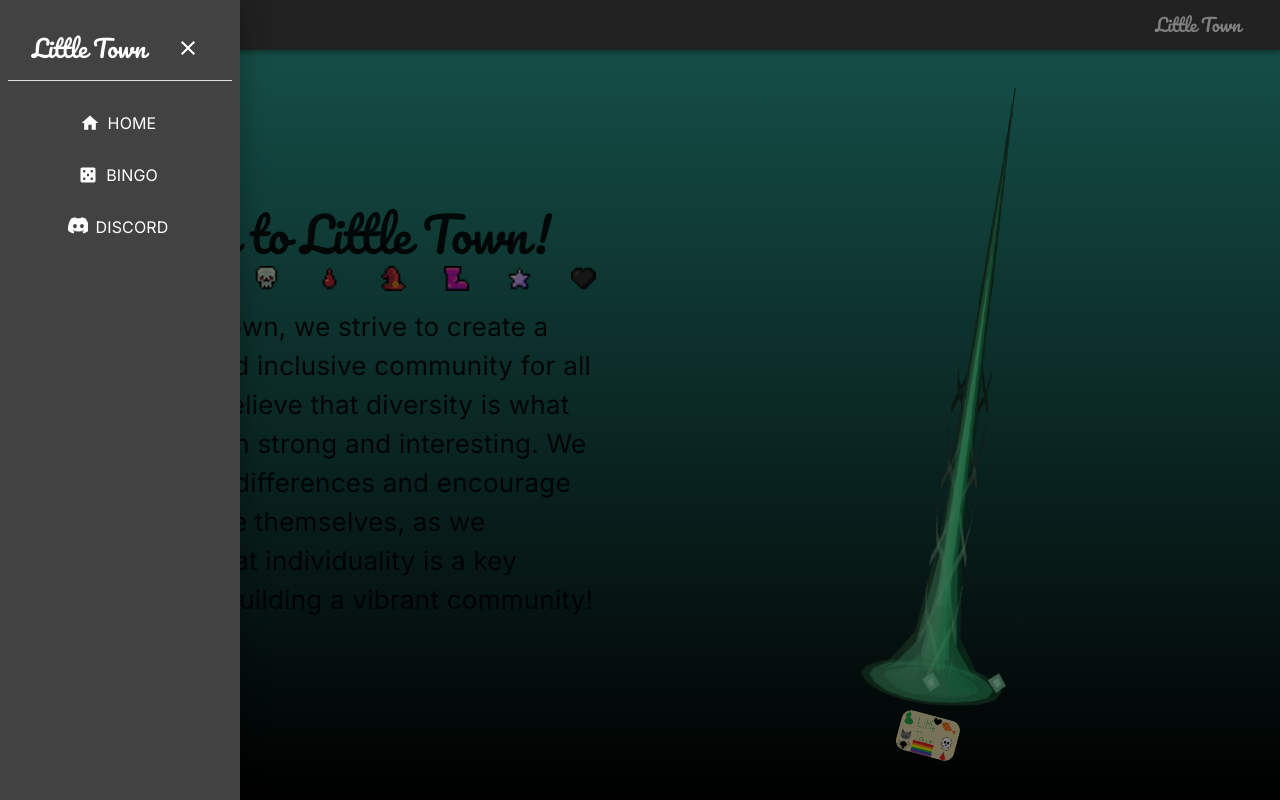
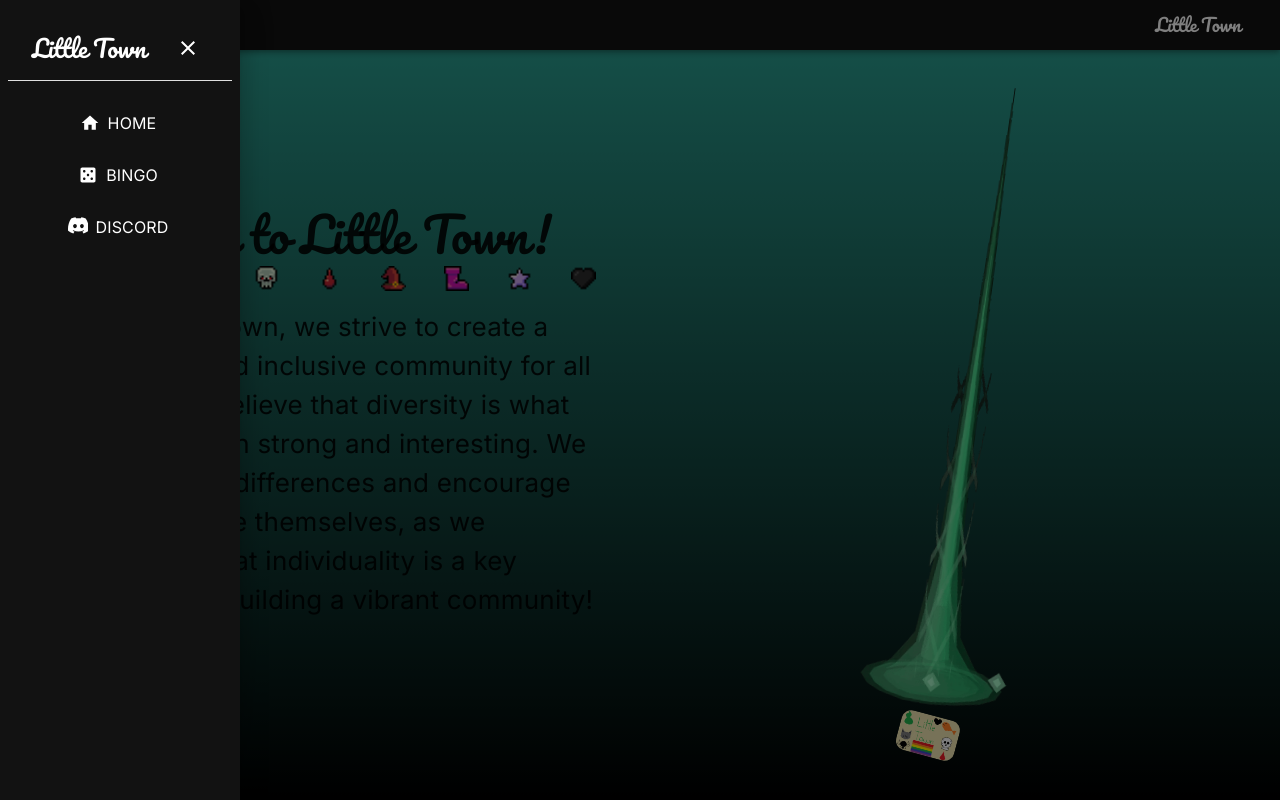
Before and after one commit to alcash55/Little-Town, a React (Vite) app in the folder frontend/: page / in a window 1280 px wide. Both pictures are taken after a click on the button 44 px from the left and 25 px from the top of the page. Built offline with nearby package versions, Linux system fonts and the light colour scheme.

Commit message:
updated appshell theme

```diff
--- a/frontend/src/components/appshell/shellComponents/Bar/Bar.tsx
+++ b/frontend/src/components/appshell/shellComponents/Bar/Bar.tsx
@@ -1,6 +1,7 @@
 import { AppBar, IconButton, Typography, Box } from "@mui/material";
 import { Menu } from "@mui/icons-material";
 import { useNavigate } from "react-router-dom";
+import { darkTheme } from "../../../../layout/Theme";
 
 interface Props {
   openSidebar: boolean;
@@ -17,6 +18,7 @@ const Bar = ({ openSidebar, setOpenSidebar }: Props) => {
   return (
     <AppBar
       sx={{
+        bgcolor: darkTheme.palette.secondary.main,
         display: "flex",
         flexDirection: "row",
         justifyContent: "space-between",
--- a/frontend/src/components/appshell/shellComponents/SideBar/SideBar.tsx
+++ b/frontend/src/components/appshell/shellComponents/SideBar/SideBar.tsx
@@ -120,7 +120,7 @@ const Sidebar = ({
         sx: {
           width: drawerWidth,
           overflowX: "hidden",
-          bgcolor: darkTheme.palette.primary.main,
+          bgcolor: darkTheme.palette.secondary.main,
         },
       }}
     >
```
